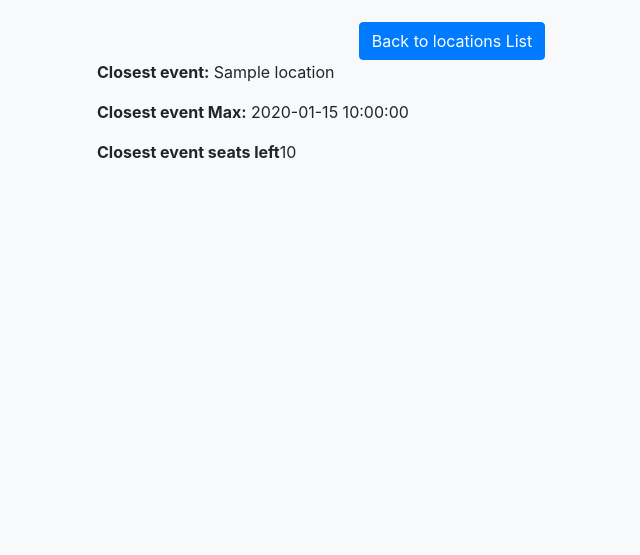
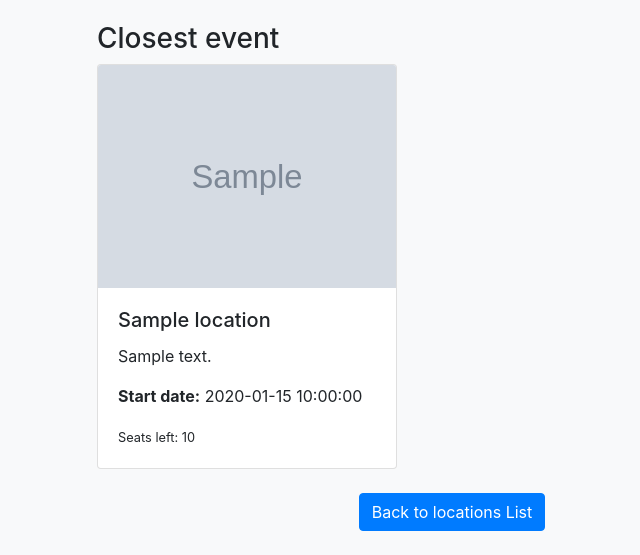
Before and after one commit to ptrk00/ticketing-system, a FastAPI app: template app/templates/locations/location.html in a window 1280 px wide. Shown: the part 1005-1560 px from the top of the page, without its empty margins (188-828 px from the left). Before the commit the page ends 1163 px from the top, so only its background shows below. Run offline with FastAPI, Linux system fonts and the light colour scheme; the template is opened without the code that fills it: most values are stand-ins (such as "Sample title", 1, 10 or a date in 2020); grey boxes marked "Sample" are stand-in pictures; parts of the project's set-up code (start-up, migrations or seed data) failed here and were passed over; some libraries are stand-ins or nearby versions.

Commit message:
Smaller closest event card in detailed location view

```diff
--- a/app/templates/locations/location.html
+++ b/app/templates/locations/location.html
@@ -21,12 +21,21 @@
                 </iframe>
             </div>
 
+            <h3>Closest event</h3>
+            <div class="card mb-3" style="max-width: 300px">
+                <img src="{{ location.closest_event_image_url}}" class="card-img-top" alt="{{ location.closest_event_name }}">
+                <div class="card-body" onclick="window.location='/events/{{ location.closest_event_id }}';" style="cursor: pointer;">
+                    <h5 class="card-title">{{ location.closest_event_name }}</h5>
+                    <p class="card-text">{{ location.closest_event_description }}</p>
+                    <p><strong>Start date:</strong> {{ location.closest_event_start_date }}</p>
+                    <p class="card-text"><small class="text-body-secondary"> Seats left: {{ location.closest_event_seats_left }}</small></p>
+                </div>
+            </div>
+
             <div class="text-center mt-4">
                 <a class="btn btn-primary" href="/locations">Back to locations List</a>
             </div>
-            <p><strong>Closest event:</strong> {{ location.closest_event_name }}</p>
-            <p><strong>Closest event Max:</strong> {{ location.closest_event_start_date }}</p>
-            <p><strong>Closest event seats left</strong>{{ location.closest_event_seats_left }}</p>
+
         </div>
     </div>
 </div>
```
Also changed, not shown: app/routes/locations.py (+12 -6 lines).
